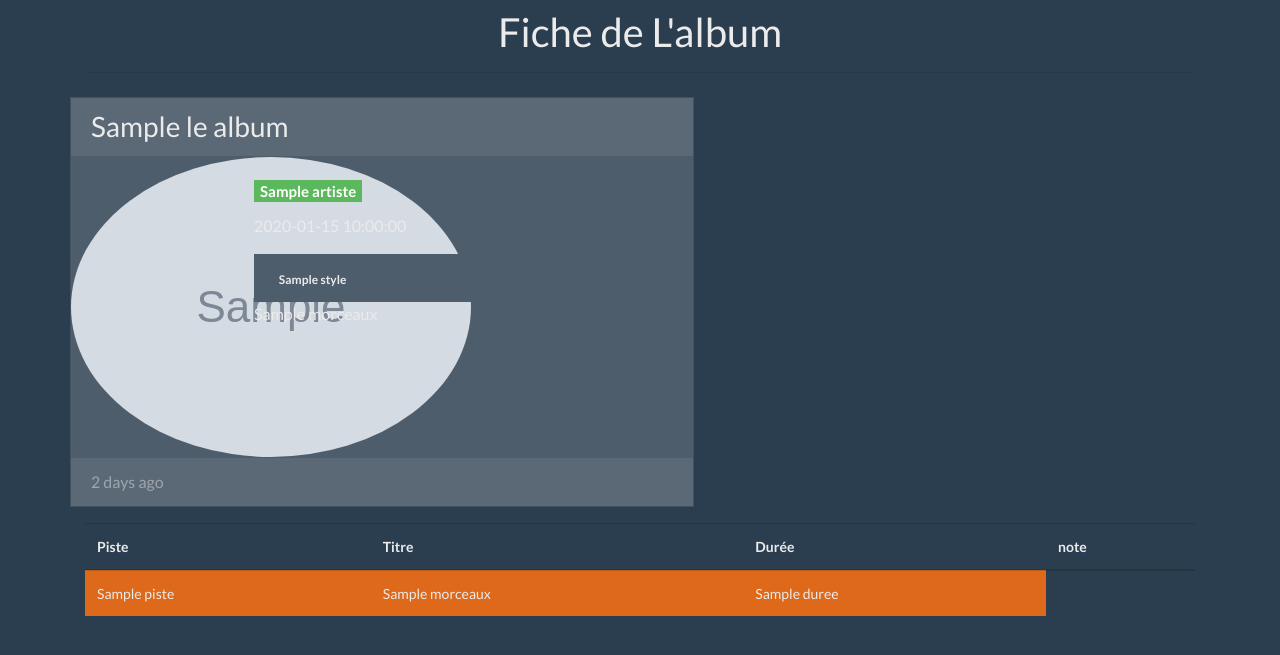
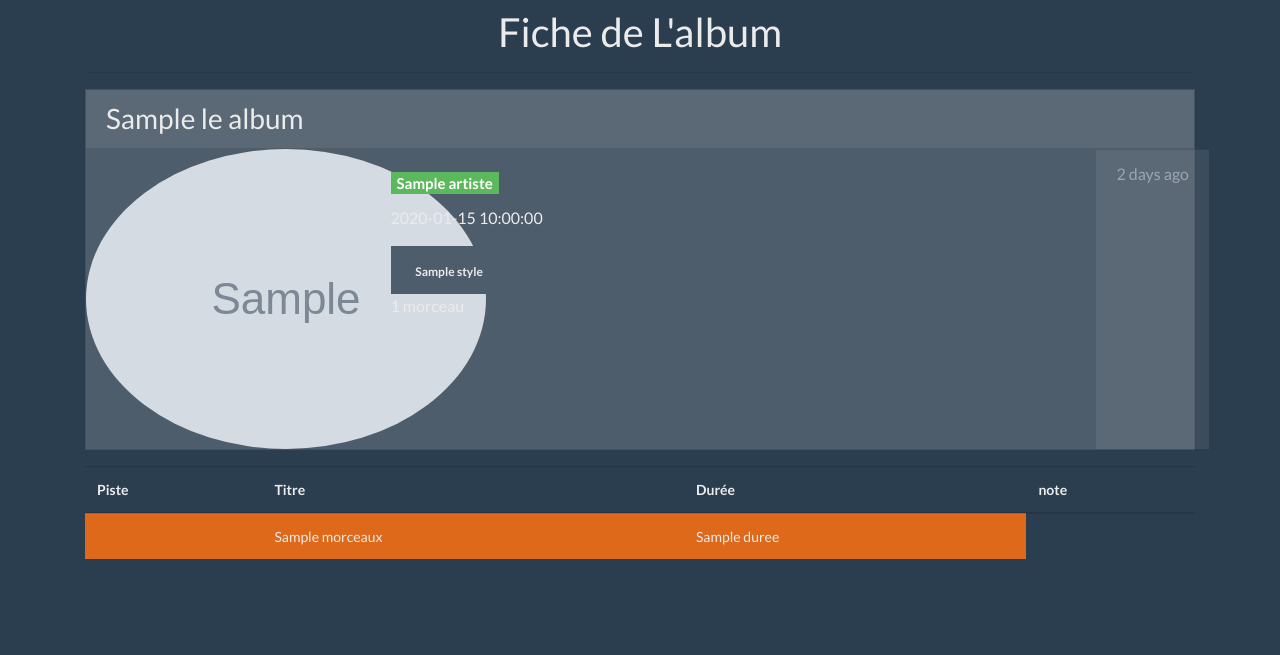
Before and after one commit to Fedi-EL-Manoubi/TP6-BiblioMusique, a Symfony app: template templates/album/ficheAlbum.html.twig in a window 1280 px wide. Shown: the part 48-703 px from the top of the page. Run offline with Twig, Linux system fonts and the light colour scheme; the template is opened without the code that fills it: most values are stand-ins (such as "Sample title", 1, 10 or a date in 2020); grey boxes marked "Sample" are stand-in pictures; some libraries are stand-ins or nearby versions.

Commit message:
video7 21min

```diff
--- a/templates/album/ficheAlbum.html.twig
+++ b/templates/album/ficheAlbum.html.twig
@@ -5,9 +5,7 @@
 {% block body %}
 <h1 class="pt-2 text-center">Fiche de L'album </h1>
 <hr>
-<div class="row pt-2">
-    {% set nbAlbums  = leAlbum.albums|length %}
-        <div class="card mb-3">
+       <div class="card mb-3">
         <h3 class="card-header">  {{leAlbum.nom}} </h3>
         <div class="row">
             <div class="col-3 d-flex align-items-center mx-auto">
@@ -16,7 +14,7 @@
             <div class="col">
         <div class="card-body">
             <h5 class="card-title">
-                <a href="" class="badge badge-success"> {{leAlbum.artiste.nom}} </a>
+                <a href=" {{path('ficheArtiste', {'id' : leAlbum.artiste.id})}} " class="badge badge-success"> {{leAlbum.artiste.nom}} </a>
             </h5>
                 <p class="card-text"> {{leAlbum.date|raw}} </p>
 
@@ -26,13 +24,13 @@
                     <span class="badge" style="bacground-color: {{leStyle.couleur}};"> {{leStyle.nom}} </span>
                 {% endfor %}
             </li>
+                       {% set nb = leAlbum.morceaux | length %}
                         {{nb}} {% if nb>1 %} morceaux {% else %}  morceau {% endif %}
              </li>
                 </ul>
             </div>
         </div>
 
-</div>
         <div class="card-footer text-muted">
             2 days ago
               </div>
@@ -53,7 +51,7 @@
   </thead>
   {% for leMorceau in leAlbum.morceaux %}
     <tr class="table-primary">
-      <td scope="row"> {{leMorceau.piste}} </th>
+      <td scope="row">  </th>
       <td> {{leMorceau.titre}} </td>
       <td> {{leMorceau.duree}} </td>
         </tr>
--- a/templates/album/listeAlbums.html.twig
+++ b/templates/album/listeAlbums.html.twig
@@ -24,7 +24,7 @@
         <ul class="list-group list-group-flush">
             <li class="list-group-item">
                 {% for leStyle in leAlbum.styles %}
-                    <span class="badge" style="bacground-color: {{leStyle.couleur}};"> {{leStyle.nom}} </span>
+                    <span class="badge" style="background-color: {{leStyle.couleur}};"> {{leStyle.nom}} </span>
                 {% endfor %}
             </li>
             {% set nb = leAlbum.morceaux| length %}
--- a/templates/artiste/ficheArtiste.html.twig
+++ b/templates/artiste/ficheArtiste.html.twig
@@ -50,7 +50,7 @@
   {% for leAlbum in leArtiste.albums %}
     <tr class="table-primary">
       <td> <img class="miniature" src=" {{leAlbum.image}}" alt=""></td>
-      <td scope="row"> {{leAlbum.nom}} </th>
+      <td scope="row"><a href=" {{path ('ficheAlbum', {'id' : leAlbum.id})}} "> {{leAlbum.nom}} </a> </td>
       <td> {{leAlbum.date}} </td>
       <td>  </td>
       <td> {{leAlbum.morceaux|length}} </td>
```
Also changed, not shown: 1 other file.
